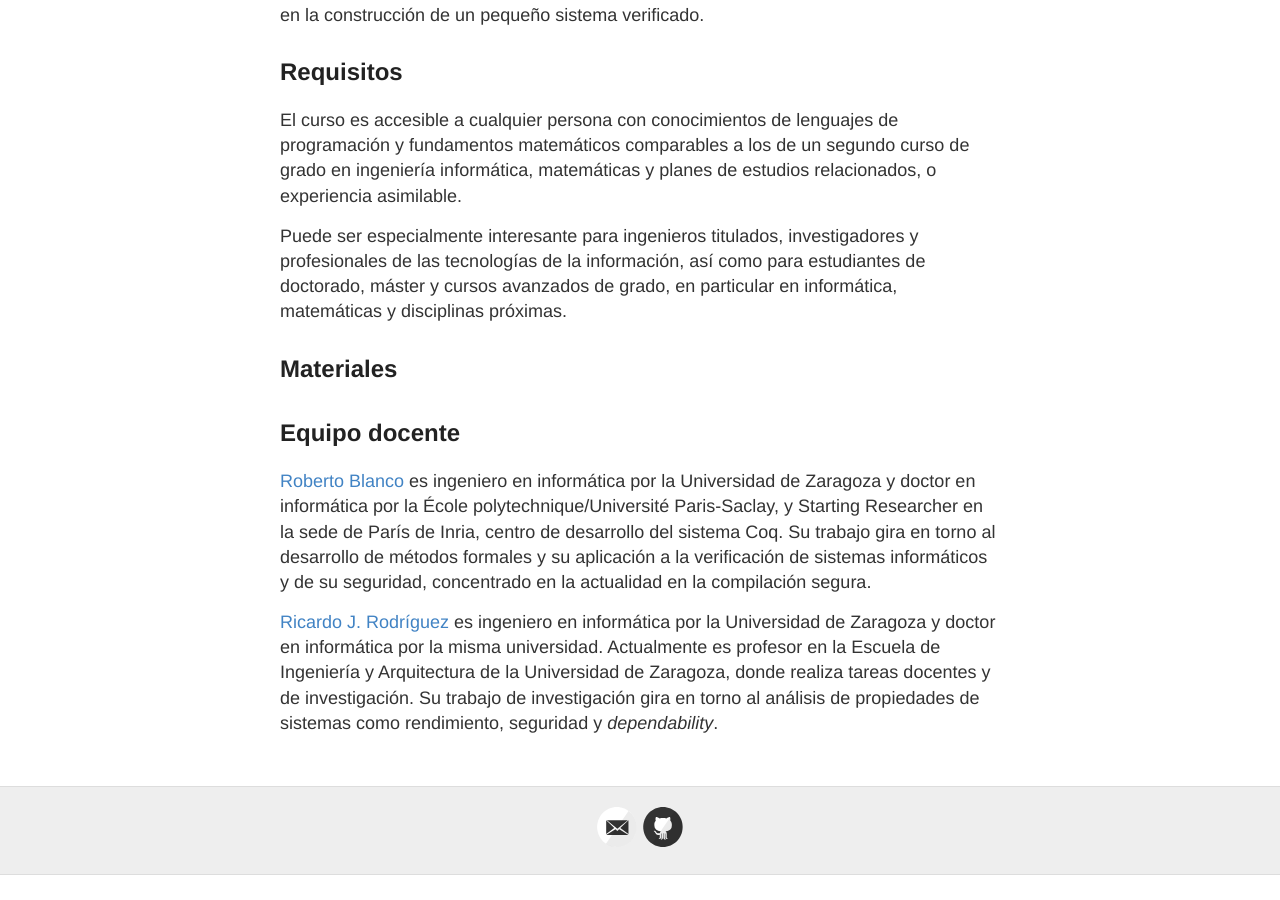
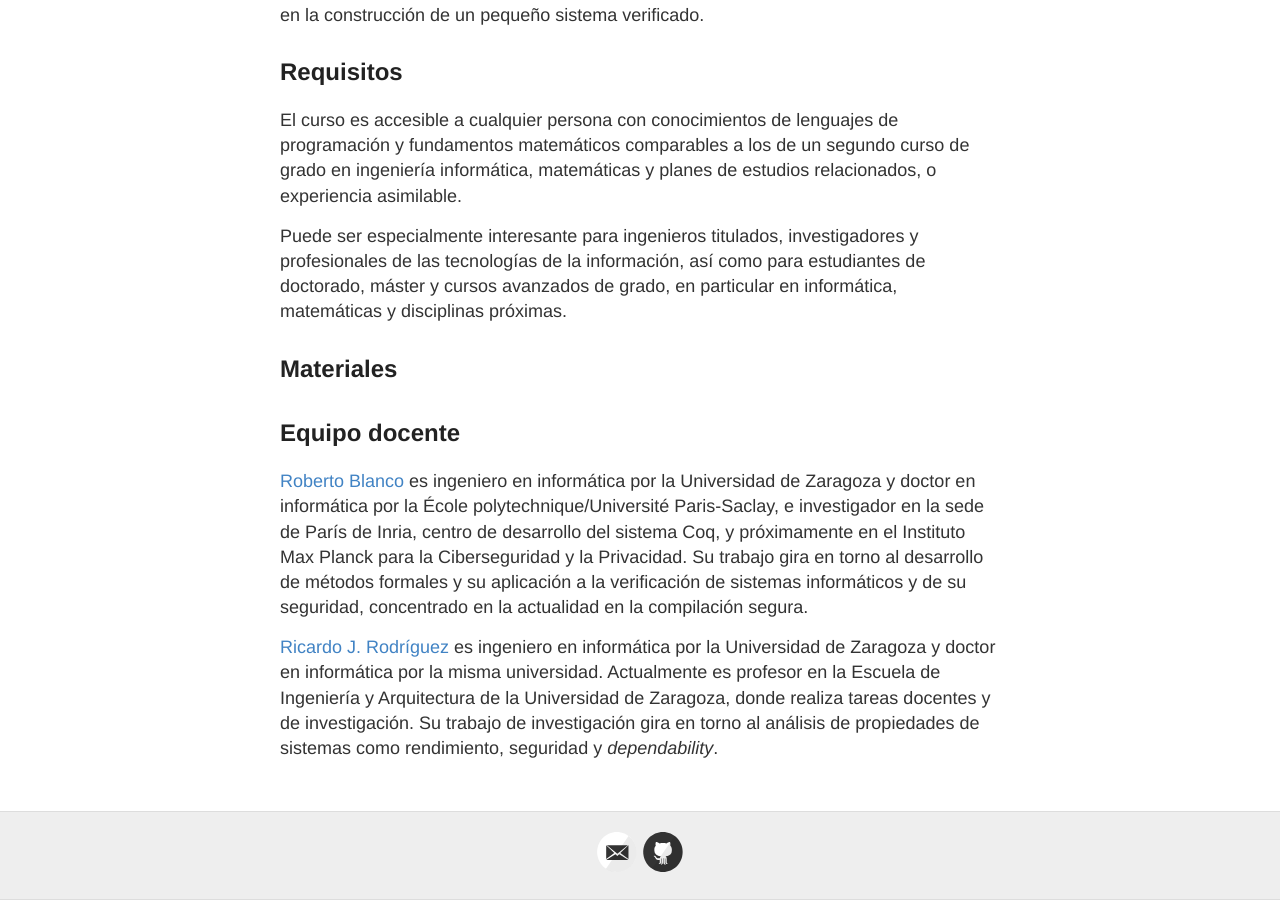
Before and after one commit to robblanco/robblanco.github.io, a Jekyll site: the page built from unizar2020.md, in a window 1280 px wide and 900 px high, scrolled down 1099 px. Built offline with Jekyll 4.4.1, drawn with Linux system fonts in a browser that asks for light colours; before the commit the page ends 1974 px from its top, so only the background shows below that.

Commit message:
Complete affiliations

```diff
--- a/unizar2020.md
+++ b/unizar2020.md
@@ -59,9 +59,10 @@ matemáticas y disciplinas próximas.
 
 [Roberto Blanco](https://robblanco.github.io/) es ingeniero en informática por
 la Universidad de Zaragoza y doctor en informática por la École
-polytechnique/Université Paris-Saclay, y Starting Researcher en la sede de
-París de Inria, centro de desarrollo del sistema Coq. Su trabajo gira en torno
-al desarrollo de métodos formales y su aplicación a la verificación de sistemas
+polytechnique/Université Paris-Saclay, e investigador en la sede de París de
+Inria, centro de desarrollo del sistema Coq, y próximamente en el Instituto Max
+Planck para la Ciberseguridad y la Privacidad. Su trabajo gira en torno al
+desarrollo de métodos formales y su aplicación a la verificación de sistemas
 informáticos y de su seguridad, concentrado en la actualidad en la compilación
 segura.
 
```
